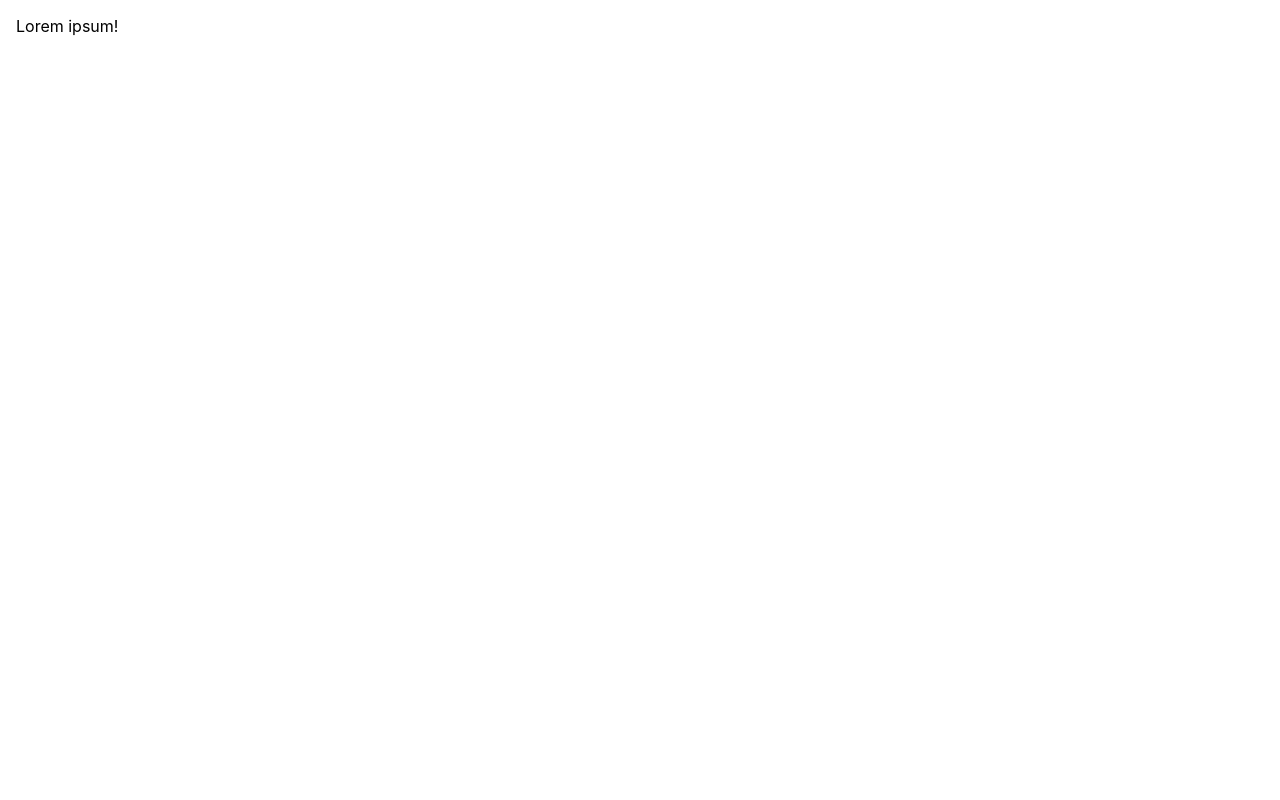
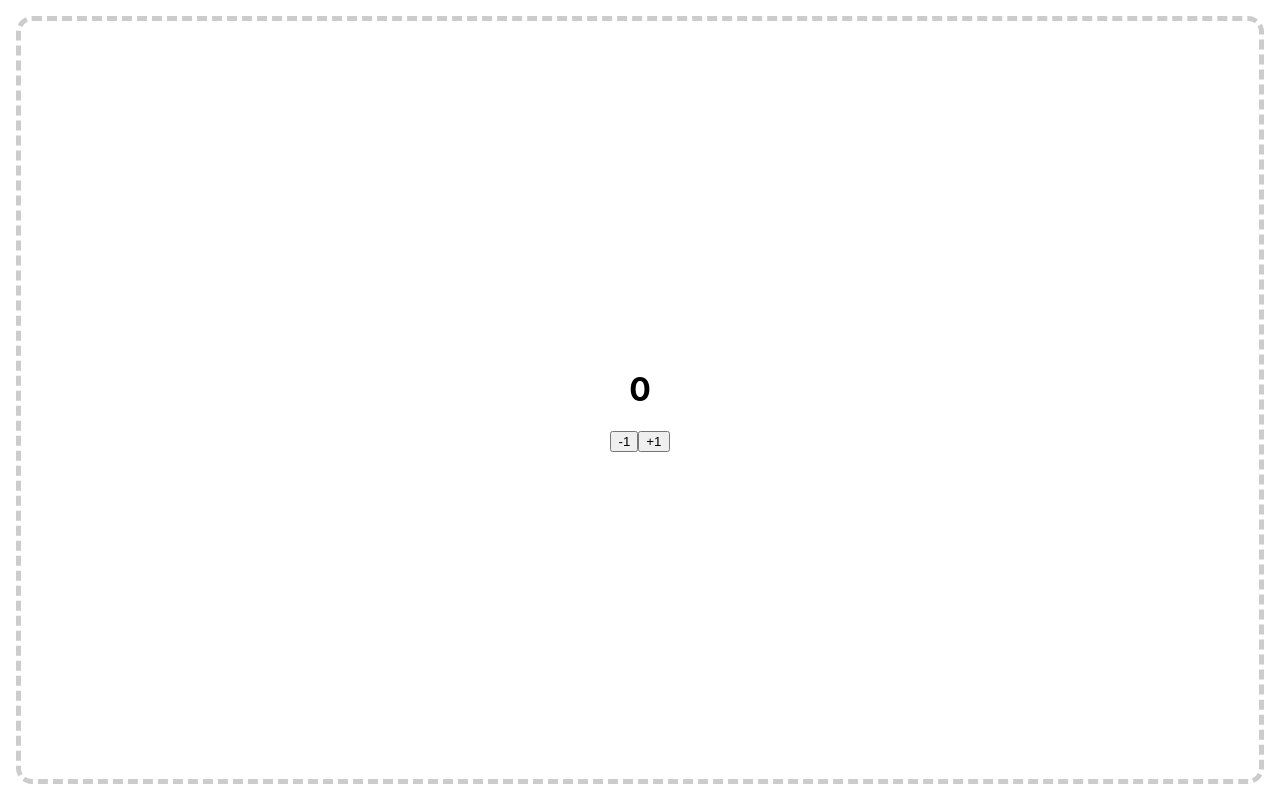
Before and after one commit to itswoop/widget, a React (Create React App) app: page / in a window 1280 px wide. Built offline with nearby package versions, Linux system fonts and the light colour scheme.

Commit message:
add eslint and reactive example

```diff
--- /dev/null
+++ b/src/app.tsx
@@ -0,0 +1,8 @@
+import { Card } from './components/card'
+import './css/app.css'
+
+export const App = () => (
+  <div>
+    <Card />
+  </div>
+)
--- a/src/components/app/index.tsx
+++ /dev/null
@@ -1,9 +0,0 @@
-import styles from './styles.module.css';
-
-export const App = () => {
-  return (
-    <div className={styles.wrapper}>
-      Lorem ipsum!
-    </div>
-  );
-}
--- a/src/components/app/styles.module.css
+++ /dev/null
@@ -1,3 +0,0 @@
-.wrapper {
-  padding: 1rem;
-}
--- /dev/null
+++ b/src/components/card/index.tsx
@@ -0,0 +1,19 @@
+import { useState } from 'react'
+import styles from './styles.module.css'
+
+export const Card = () => {
+  const [count, setCount] = useState(0)
+
+  return (
+    <div className={styles.wrapper}>
+      <div className={styles.dashed}>
+        <h1>{count}</h1>
+
+        <div>
+          <button onClick={() => setCount(c => c - 1)}>-1</button>
+          <button onClick={() => setCount(c => c + 1)}>+1</button>
+        </div>
+      </div>
+    </div>
+  )
+}
--- /dev/null
+++ b/src/components/card/styles.module.css
@@ -0,0 +1,17 @@
+.wrapper {
+  padding: 1rem;
+  width: 100vw;
+  height: 100vh;
+}
+
+.dashed {
+  width: 100%;
+  height: 100%;
+  border: 5px dashed #ccc;
+  border-radius: 1rem;
+  padding: 1rem;
+  display: flex;
+  flex-direction: column;
+  justify-content: center;
+  align-items: center;
+}
--- a/src/index.tsx
+++ b/src/index.tsx
@@ -1,20 +1,11 @@
-import React from 'react';
-import ReactDOM from 'react-dom/client';
-import './css/app.css';
-import {App} from './components/app';
-import reportWebVitals from './reportWebVitals';
+import React from 'react'
+import ReactDOM from 'react-dom/client'
+import { App } from './app'
 
-const root = ReactDOM.createRoot(
-  document.getElementById('root') as HTMLElement
-);
+const root = ReactDOM.createRoot(document.getElementById('root') as HTMLElement)
 
 root.render(
   <React.StrictMode>
     <App />
-  </React.StrictMode>
-);
-
-// If you want to start measuring performance in your app, pass a function
-// to log results (for example: reportWebVitals(console.log))
-// or send to an analytics endpoint. Learn more: https://bit.ly/CRA-vitals
-reportWebVitals();
+  </React.StrictMode>,
+)
--- a/src/reportWebVitals.ts
+++ /dev/null
@@ -1,15 +0,0 @@
-import { ReportHandler } from 'web-vitals';
-
-const reportWebVitals = (onPerfEntry?: ReportHandler) => {
-  if (onPerfEntry && onPerfEntry instanceof Function) {
-    import('web-vitals').then(({ getCLS, getFID, getFCP, getLCP, getTTFB }) => {
-      getCLS(onPerfEntry);
-      getFID(onPerfEntry);
-      getFCP(onPerfEntry);
-      getLCP(onPerfEntry);
-      getTTFB(onPerfEntry);
-    });
-  }
-};
-
-export default reportWebVitals;
```
Also changed, not shown: package.json (+16 -12 lines), .eslintrc.cjs (added), 1 other file (tests, documents, lock files or other folders).
